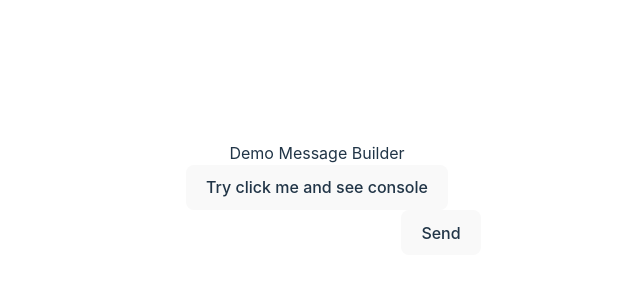
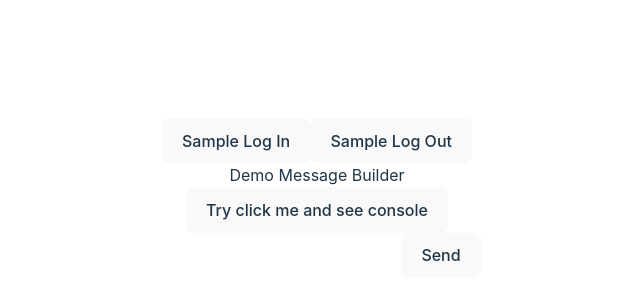
Before and after one commit to riz-j/copager, a React (Vite) app in the folder test-client/: page / in a window 1280 px wide. Shown: the part 202-502 px from the top of the page, without its empty margins (323-963 px from the left). Built offline with nearby package versions, Linux system fonts and the light colour scheme; no server answers.

Commit message:
Create some test components

```diff
--- a/test-client/src/App.tsx
+++ b/test-client/src/App.tsx
@@ -1,11 +1,13 @@
 import './App.css'
 import ChatBox from 'containers/Chatbox.container'
 import __messageBuilderDemo__ from 'containers/__messageBuilderDemo__'
+import __sampleLogin__ from 'containers/__sampleLogin__'
 
 function App() {
   return (
     <>
       <div>
+        <__sampleLogin__/>
         <__messageBuilderDemo__/>
         <ChatBox/>
       </div>
--- /dev/null
+++ b/test-client/src/containers/__sampleLogin__.tsx
@@ -0,0 +1,28 @@
+import { v4 as uuidv4 } from "uuid"
+
+const __sampleLogin__: React.FC = () => {
+    const sampleUserId: string = uuidv4();
+
+    const handleLogIn = () => {
+        const currentUserId: string | null = localStorage.getItem('currentUserId');
+        if (!currentUserId) {
+            localStorage.setItem('currentUserId', sampleUserId);
+        }
+    }
+
+    const handleLogOut = () => {
+        const currentUserId: string | null = localStorage.getItem('currentUserId');
+        if (currentUserId) {
+            localStorage.removeItem('currentUserId');
+        }
+    }
+
+    return (
+        <div className="absolute top-1 right-1 gap-2">
+            <button onClick={handleLogIn} className="border border-slate-500">Sample Log In</button>
+            <button onClick={handleLogOut} className="border border-slate-500">Sample Log Out</button>
+        </div>
+    )
+}
+
+export default __sampleLogin__;
--- a/test-client/src/hooks/useMessageBuilder.tsx
+++ b/test-client/src/hooks/useMessageBuilder.tsx
@@ -9,7 +9,6 @@ type Payload = {
 }
 
 export const useMessageBuilder = () => {
-
     function textMessageBuilder( payload: Payload ): Message {
         const message: Message = {
             _id: uuidv4(),
@@ -17,7 +16,7 @@ export const useMessageBuilder = () => {
             message: payload.message,
             timestamp: (new Date()).toISOString(),
 
-            from: payload.from,
+            from: "ahwbek4ab2-ajbw4kaj-123hbk-53jbqhjb3",
             room: payload.room
         }
         return message;
```
